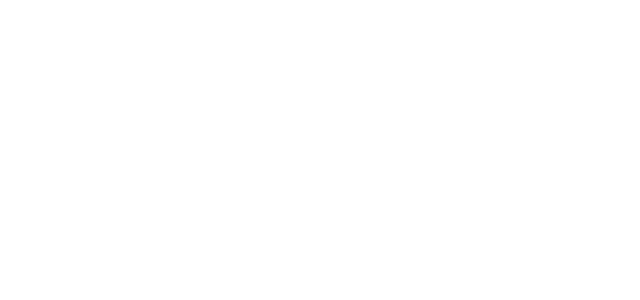
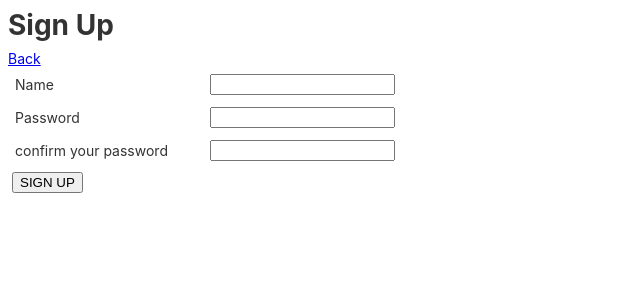
Before and after one commit to YoungLemon1/chat-and-play-Angular.js, an Angular app: page /sign-up in a window 1280 px wide. Before the commit this address led to /. Shown: the top 300 px of the page, without its empty margins (0-640 px from the left). Built offline with nearby package versions, Linux system fonts and the light colour scheme.

Commit message:
finished signUp

```diff
--- a/src/app/app-routing.module.ts
+++ b/src/app/app-routing.module.ts
@@ -2,11 +2,13 @@
 import { RouterModule, Routes } from '@angular/router';
 import { ChatroomComponent } from './components/chatroom/chatroom.component';
 import { LoginComponent } from './components/login/login.component';
+import { SignUpComponent } from './components/sign-up/sign-up.component';
 import { UserPageComponent } from './components/user-page/user-page.component';
 
 const routes: Routes = [
   { path: '', component: LoginComponent },
   { path: 'login', component: LoginComponent },
+  { path: 'sign-up', component: SignUpComponent },
   { path: 'users-page/:username', component: UserPageComponent },
   { path: 'chatroom', component: ChatroomComponent },
 ];
--- a/src/app/components/chatroom/chatroom.component.html
+++ b/src/app/components/chatroom/chatroom.component.html
@@ -1,4 +1,5 @@
 <h1>{{ currentUsername }} chatting with {{ otherUsername }}</h1>
+<a [routerLink]="['/users-page', currentUsername]">Back</a>
 <hr />
 <div>
   <div *ngFor="let message of messages">
--- a/src/app/components/login/login.component.html
+++ b/src/app/components/login/login.component.html
@@ -44,6 +44,6 @@
         LOG IN
       </button>
     </form>
-    <button>SIGN UP</button>
+    <a [routerLink]="['/sign-up']"><button>SIGN UP</button></a>
   </div>
 </div>
--- a/src/app/components/login/login.component.ts
+++ b/src/app/components/login/login.component.ts
@@ -32,8 +32,4 @@
         }
       });
   }
-
-  routeToUsersPage(username: string) {
-    this.router.navigate([`users-page/${username}`]);
-  }
 }
--- a/src/app/components/sign-up/sign-up.component.css
+++ b/src/app/components/sign-up/sign-up.component.css
@@ -0,0 +1,28 @@
+h1,
+h2,
+h3,
+h4,
+h5,
+h6 {
+  margin: 8px 0;
+}
+
+p {
+  margin: 0;
+}
+
+button {
+  margin: 4px;
+}
+
+label {
+  margin: 4px;
+  padding-right: 30px;
+  width: 50px;
+}
+
+input {
+  margin: 4px;
+  display: inline-block;
+  text-align: right;
+}
--- a/src/app/components/sign-up/sign-up.component.html
+++ b/src/app/components/sign-up/sign-up.component.html
@@ -1 +1,64 @@
-<p>sign-up works!</p>
+<div>
+  <h1>Sign Up</h1>
+  <a [routerLink]="['']">Back</a>
+
+  <div>
+    <form>
+      <table>
+        <tr>
+          <td><label id="name" for="name">Name</label></td>
+          <td>
+            <input
+              id="name"
+              name="name"
+              type="text"
+              class="form-control"
+              required
+              minlength="1"
+              maxlength="26"
+              [(ngModel)]="username"
+              #name="ngModel"
+            />
+          </td>
+        </tr>
+        <tr>
+          <td><label id="password" for="password">Password</label></td>
+          <td>
+            <input
+              id="password"
+              name="password"
+              class="form-control"
+              type="password"
+              required
+              minlength="1"
+              rows="4"
+              [(ngModel)]="password"
+              #description="ngModel"
+            />
+          </td>
+        </tr>
+        <tr>
+          <td>
+            <label id="repeatedPassword" for="repeatedPassword"
+              >confirm your password</label
+            >
+          </td>
+          <td>
+            <input
+              id="repeatedPassword"
+              name="repeatedPassword"
+              class="form-control"
+              type="password"
+              required
+              minlength="1"
+              rows="4"
+              [(ngModel)]="repeatedPassword"
+              #description="ngModel"
+            />
+          </td>
+        </tr>
+      </table>
+      <button (click)="signUp()">SIGN UP</button>
+    </form>
+  </div>
+</div>
--- a/src/app/components/sign-up/sign-up.component.ts
+++ b/src/app/components/sign-up/sign-up.component.ts
@@ -1,10 +1,45 @@
 import { Component } from '@angular/core';
+import { Router } from '@angular/router';
+import User from 'src/app/models/user.model';
+import UserService from 'src/app/services/user.service';
 
 @Component({
   selector: 'app-sign-up',
   templateUrl: './sign-up.component.html',
-  styleUrls: ['./sign-up.component.css']
+  styleUrls: ['./sign-up.component.css'],
 })
 export class SignUpComponent {
+  constructor(private userService: UserService, private router: Router) {}
+  username = '';
+  password = '';
+  repeatedPassword = '';
 
+  signUp() {
+    if (this.username === '' || this.password === '') {
+      return;
+    }
+    if (this.username.length < 4 || this.password.length < 2) {
+      alert('Invalid username or password');
+      return;
+    }
+    const user = new User(this.username, this.password, false);
+    this.userService.isUsernameAvailable(this.username).then(
+      (b) => {
+        if (b) {
+          this.userService.create(user).subscribe();
+          alert('user created');
+          this.router.navigate([`/`]);
+        } else {
+          alert(`username "${this.username}" already exists`);
+        }
+      }
+      /* b
+        ? (service = this.userService) => {
+            service.create(user).subscribe();
+            alert('user created');
+            this.router.navigate([`/`]);
+          }
+        : alert(`username "${this.username}" already exists`) */
+    );
+  }
 }
--- a/src/app/services/message.service.ts
+++ b/src/app/services/message.service.ts
@@ -19,8 +19,8 @@
     return this.httpClient.get<Message[]>(MESSAGES_ENDPOINT);
   }
 
-  create(prod: Message): Observable<Message> {
-    return this.httpClient.post<Message>(MESSAGES_ENDPOINT, prod).pipe(
+  create(message: Message): Observable<Message> {
+    return this.httpClient.post<Message>(MESSAGES_ENDPOINT, message).pipe(
       tap(() => {
         this._refreshNeeded$.next();
       })
--- a/src/app/services/user.service.ts
+++ b/src/app/services/user.service.ts
@@ -56,7 +56,7 @@
 
   async isUsernameAvailable(username: string) {
     const users = await this.getUsers();
-    return users.some((u) => u.username !== username);
+    return !users.some((u) => u.username === username);
   }
 
   async isUserOnline(username: string) {
```
Also changed, not shown: server/db.json (+9 -0 lines).
